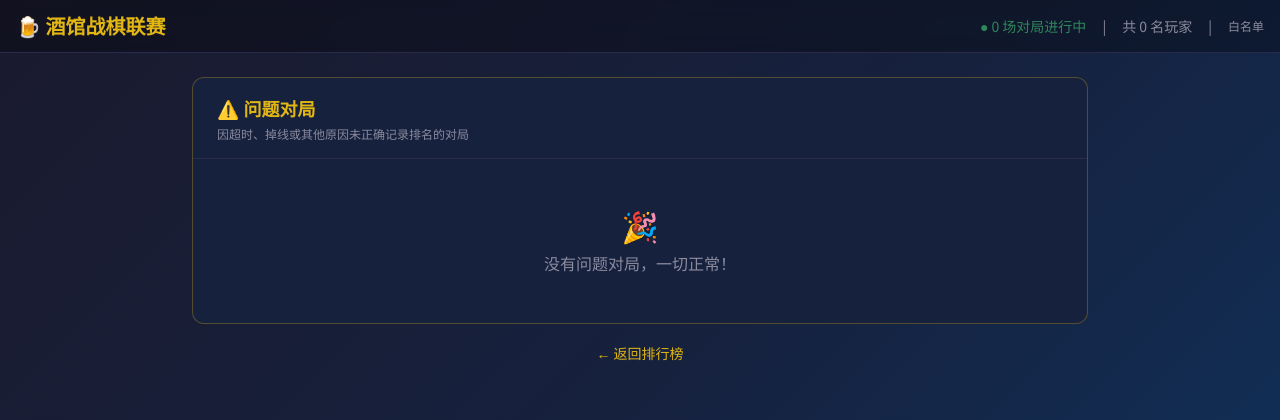
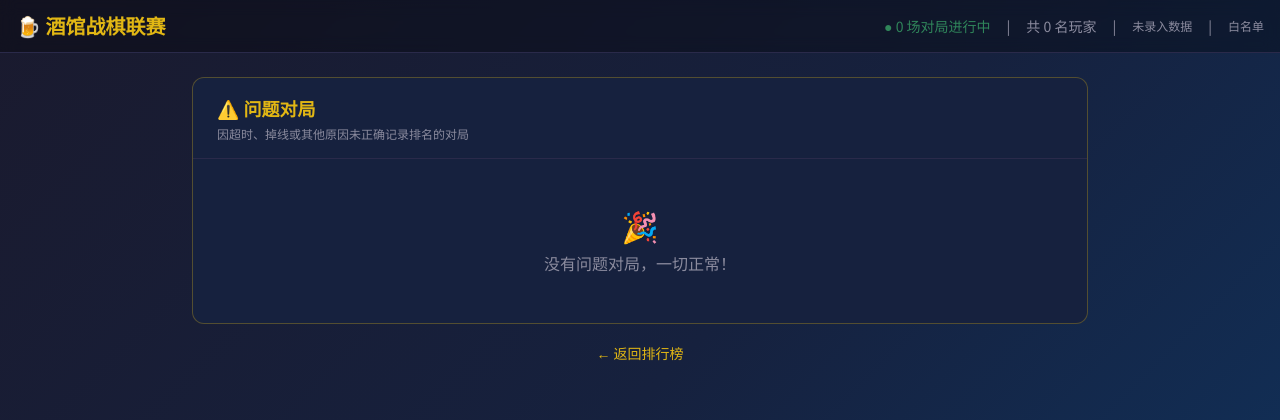
Before and after one commit to iceshoesss/HDT_BGTracker, a Flask app: page /problems in a window 1280 px wide. Shown: the top 420 px of the page. Run offline with Flask 3, Linux system fonts and the light colour scheme; data that the repository does not hold is empty; some libraries are stand-ins or nearby versions.

Commit message:
feat: 导航栏添加未录入数据入口

```diff
--- a/league/templates/base.html
+++ b/league/templates/base.html
@@ -51,6 +51,8 @@
                 <span class="text-hearth-dim">|</span>
                 <span class="text-hearth-dim">共 {{ total_player_count }} 名玩家</span>
                 <span class="text-hearth-dim">|</span>
+                <a href="/problems" class="text-hearth-dim hover:text-hearth-gold transition text-xs">未录入数据</a>
+                <span class="text-hearth-dim">|</span>
                 <a href="/whitelist" class="text-hearth-dim hover:text-hearth-gold transition text-xs">白名单</a>
             </div>
         </div>
```
